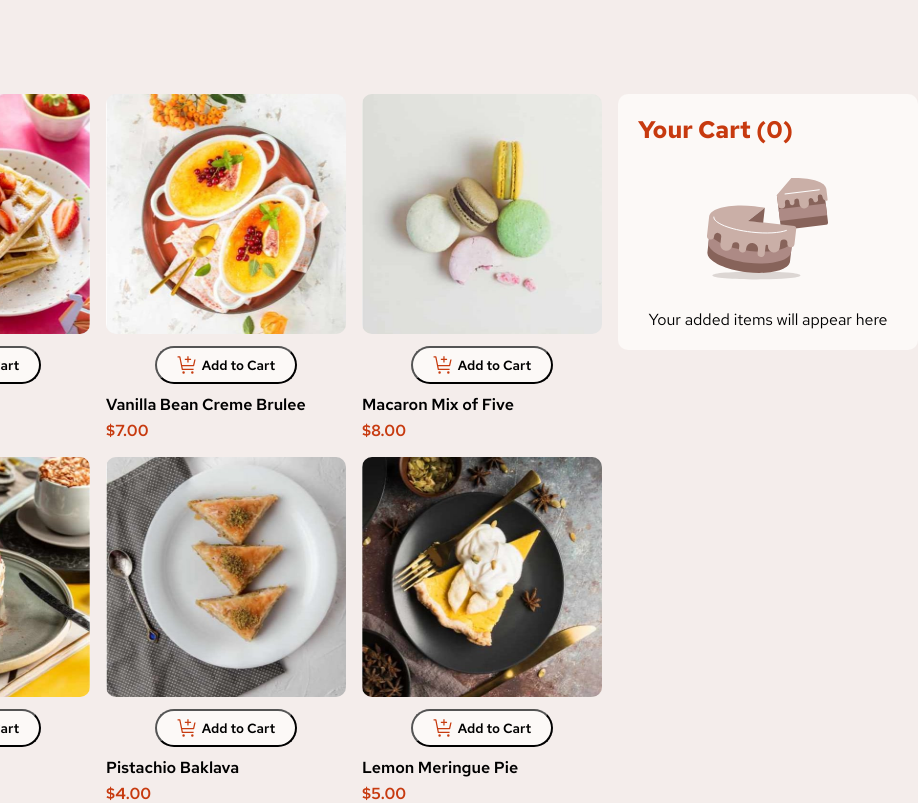
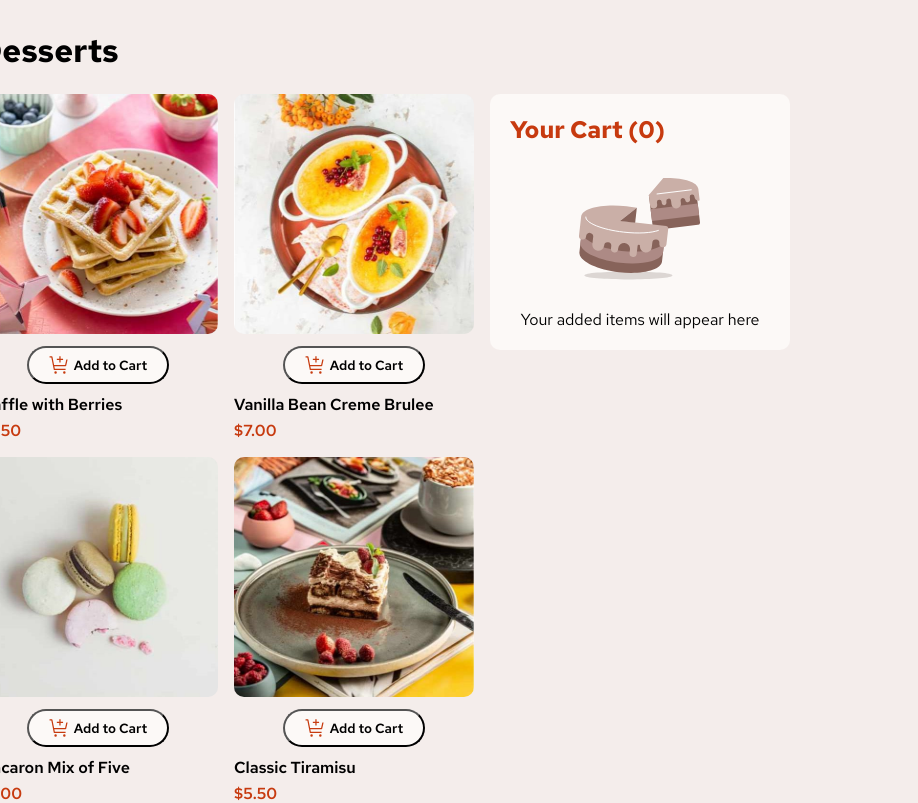
Before and after one commit to uconnwomensbball/Product-List-w-Cart---App, a React (Vite) app: page / in a window 768 px wide. Shown: the top 803 px of the page, 918 px wide, since content can reach past the window. Built offline with nearby package versions, Linux system fonts and the light colour scheme.

Commit message:
19 Jan 26 - Styles: Tablet screens

```diff
--- a/src/App.jsx
+++ b/src/App.jsx
@@ -118,6 +118,7 @@ const dessertsTotalPrice = selectedDesserts.reduce(function(accumulator, current
 //function - confirms order (aka displays modal)
 function confirmOrder(){
     setIsOrderConfirmedModalDisplayed(true)
+
 }
 
 //function - starts new order and clears out prior order
--- a/src/index.css
+++ b/src/index.css
@@ -275,6 +275,8 @@ hr {
 }
 
 /* @MediaQueries */
+
+/* Mobile Screens */
 @media (max-width: 600px) {
     .main{
         flex-direction: column;
@@ -293,3 +295,12 @@ hr {
         margin-left: 1.563rem;
     }
 }
+/* Tablet Screens */
+
+@media (min-width: 601px) and (max-width: 1024px) {
+    .desserts-div{
+        grid-template-columns: repeat(2, 1fr);
+        gap: 1rem;
+        margin: 0;
+}
+}
```
